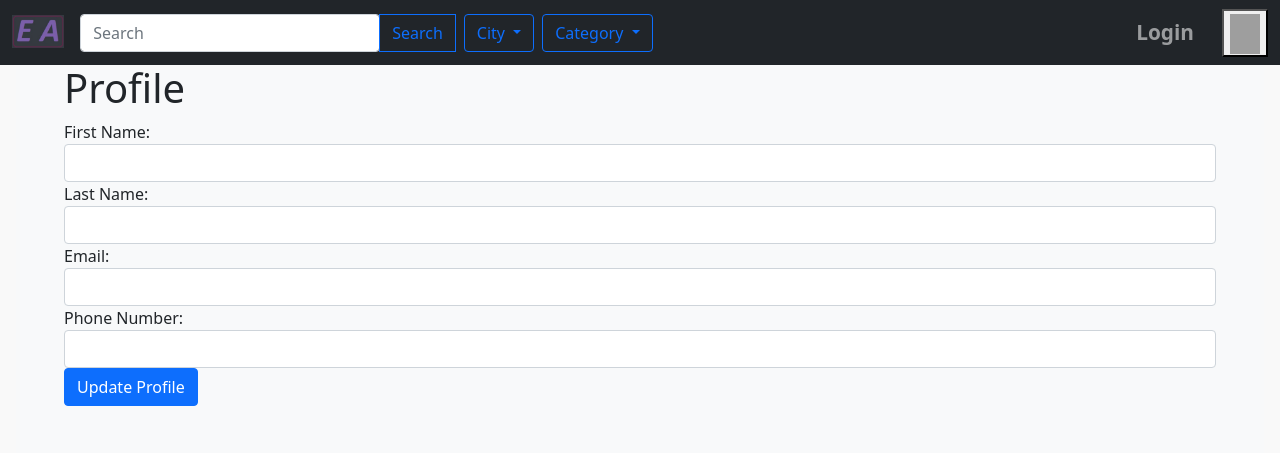
After one commit to alinrz0/advertising-web-Django, a Django app: template accounts/templates/accounts/profile.html in a window 1280 px wide. The commit adds this page. Shown: the top 453 px of the page. Run offline with Django 5.2, Linux system fonts and the light colour scheme; the template is opened without the code that fills it, so the values that code supplies are empty; some libraries are stand-ins or nearby versions; grey boxes are pictures that could not be loaded.

Commit message:
create profile

```diff
--- /dev/null
+++ b/accounts/templates/accounts/profile.html
@@ -0,0 +1,32 @@
+{% extends 'base.html' %}
+
+{% block title %}Profile{% endblock %}
+
+{% block content %}
+    <h1>Profile</h1>
+    {% if error %}
+        <div class="alert alert-danger" role="alert">
+            {{ error }}
+        </div>
+    {% endif %}
+    <form method="post">
+        {% csrf_token %}
+        <div class="form-group">
+            <label for="first_name">First Name:</label>
+            <input type="text" class="form-control" id="first_name" name="first_name" value="{{ profile_data.2 }}">
+        </div>
+        <div class="form-group">
+            <label for="last_name">Last Name:</label>
+            <input type="text" class="form-control" id="last_name" name="last_name" value="{{ profile_data.3 }}">
+        </div>
+        <div class="form-group">
+            <label for="email">Email:</label>
+            <input type="email" class="form-control" id="email" name="email" value="{{ profile_data.5 }}">
+        </div>
+        <div class="form-group">
+            <label for="phone_number">Phone Number:</label>
+            <input type="tel" class="form-control" id="phone_number" name="phone_number" value="{{ profile_data.4 }}">
+        </div>
+        <button type="submit" class="btn btn-primary">Update Profile</button>
+    </form>
+{% endblock %}
--- a/accounts/urls.py
+++ b/accounts/urls.py
@@ -6,4 +6,5 @@ urlpatterns = [
     path('verify_code/', views.VerifyCodeView.as_view(), name='verify_code'),
     path('logout/', views.logout_view, name='logout'),
     path('signup/', views.SignUpView.as_view(), name='signup'),
+    path('profile/', views.ProfileView.as_view(), name='profile'),
 ]
--- a/ads/templates/ads/ads_list.html
+++ b/ads/templates/ads/ads_list.html
@@ -15,6 +15,7 @@
             <div class="ad-content p-2">
                 <h3 class="text-left">{{ ad.Title }}</h3>
                 <p class="text-left">{{ ad.INFO |truncatechars:20 }}<p>
+                    <p class="text-left">{{ ad.Add_Time}}<p>
                 {% if request.get_full_path == '/ads/your_ads/' %}
                     <p>{{ad.Ad_STATUS}}</p>
                 {% endif %}
--- a/templates/layout/navbar.html
+++ b/templates/layout/navbar.html
@@ -78,7 +78,7 @@
   <ul class="navbar-nav flex-row">
     {% if request.session.user_id %}
       <li class="nav-item me-3 me-lg-1">
-        <a class="nav-link d-sm-flex align-items-sm-center" href="#" style="font-size: 1.3rem; padding: 0.5rem 1rem;">
+        <a class="nav-link d-sm-flex align-items-sm-center" href="{% url 'profile' %}" style="font-size: 1.3rem; padding: 0.5rem 1rem;">
           <img
             src="{% static request.session.image|default:'img/no_images.png' %}"
             class="rounded-circle"
```
Also changed, not shown: accounts/views.py (+40 -0 lines), ads/templates/ads/ad_detail.html (+12 -6 lines).
